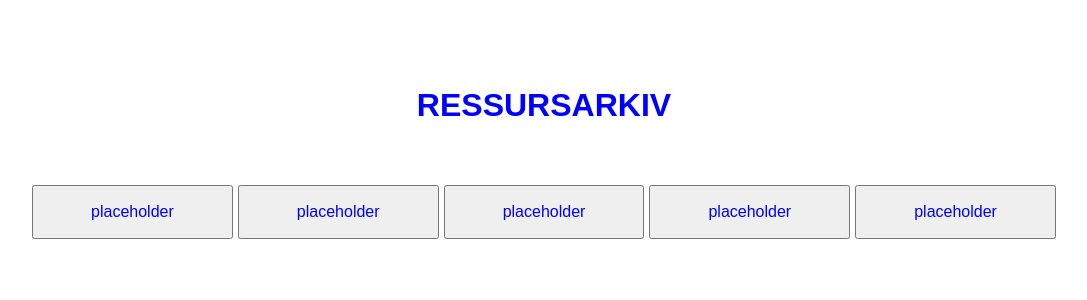
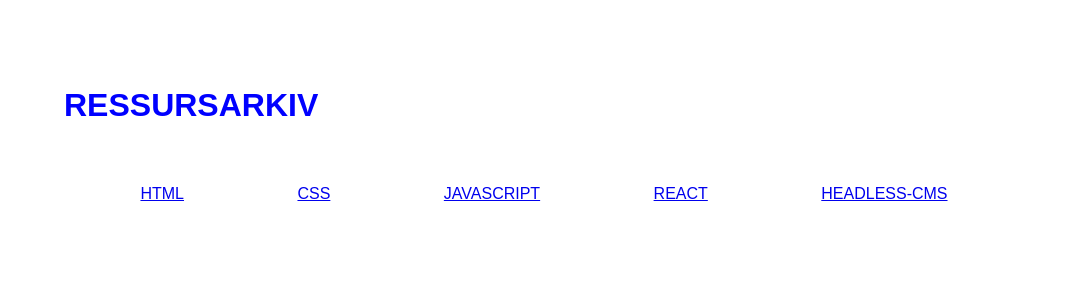
Before and after one commit to Hogseth/uin23ak3_resourceapp_group21, a React (Create React App) app: page / in a window 1280 px wide. Shown: the top 300 px of the page, without its empty margins (96-1183 px from the left). Built offline with nearby package versions, Linux system fonts and the light colour scheme.

Commit message:
router + layout setup

```diff
--- a/src/App.js
+++ b/src/App.js
@@ -1,13 +1,19 @@
 import './App.css';
 import './css/main.css';
-import Header from './components/Header';
-import Button from './components/Button';
+import resources from './resources/ressurser'
+import Layout from './components/Layout';
+import { BrowserRouter, Route, Routes } from 'react-router-dom';
+import Article from './components/Article';
+
 function App() {
   return (
-    <div className="App">
-     <Header />
-     <Button />
-    </div>
+    <BrowserRouter>
+      <Routes>
+        <Route path="/"element={<Layout />}>
+          <Route path=":slug" element={<Article resources={resources}/>} />
+        </Route>
+      </Routes>
+    </BrowserRouter>
   );
 }
 
--- a/src/components/Article.js
+++ b/src/components/Article.js
@@ -1,3 +1,20 @@
-export default function Article(){
-    return
+import { useParams } from "react-router-dom"
+
+export default function Article({resources}){
+
+    const {slug} = useParams()
+    const navn = resources.filter((resource) => resource.category === slug)
+
+    console.log(navn)
+
+    return(
+        <>
+        <h2>{slug.toUpperCase()}</h2>
+        <ul>
+            {navn.map((resource) =>(
+                <li><a href={resource.url}>{resource.title}</a></li>
+            ))}
+        </ul>
+        </>
+    )
 }
--- a/src/components/Button.js
+++ b/src/components/Button.js
@@ -1,12 +1,14 @@
-//import resources from './Ressurser.js'
+import { Link } from "react-router-dom"
+import resources from "../resources/ressurser"
+
 export default function Button(){
     return (
         <div className="buttons">
-        <button>placeholder</button>
-        <button>placeholder</button>
-        <button>placeholder</button>
-        <button>placeholder</button>
-        <button>placeholder</button>
+        <Link to="html">HTML</Link>
+        <Link to="css">CSS</Link>
+        <Link to="javascript">JAVASCRIPT</Link>
+        <Link to="react">REACT</Link>
+        <Link to="headless-css">HEADLESS-CMS</Link>
         </div>
     )
 }
--- /dev/null
+++ b/src/components/Layout.js
@@ -0,0 +1,14 @@
+
+import { Outlet } from "react-router-dom"
+import Header from "./Header"
+import Nav from "./Nav"
+
+export default function Layout() {
+    return(
+        <>
+        <Header />
+        <Nav />
+        <Outlet />
+        </>
+    )
+}
--- a/src/components/contentPrint.js
+++ /dev/null
@@ -1,6 +0,0 @@
-import Nav from "./Nav"
-export default function ContentPrint(){
-    return(
-        <Nav/>
-    )
-}
--- a/src/components/nav.js
+++ b/src/components/nav.js
@@ -1,4 +1,7 @@
+import Button from "./Button";
 
 export default function Nav(){
-    return
+    return(
+        <Button />
+    )
 }
--- a/src/resources/ressurser.js
+++ b/src/resources/ressurser.js
@@ -75,3 +75,5 @@ const resources = [
         category: "headless-cms"
     }
 ]
+
+export default resources
```
